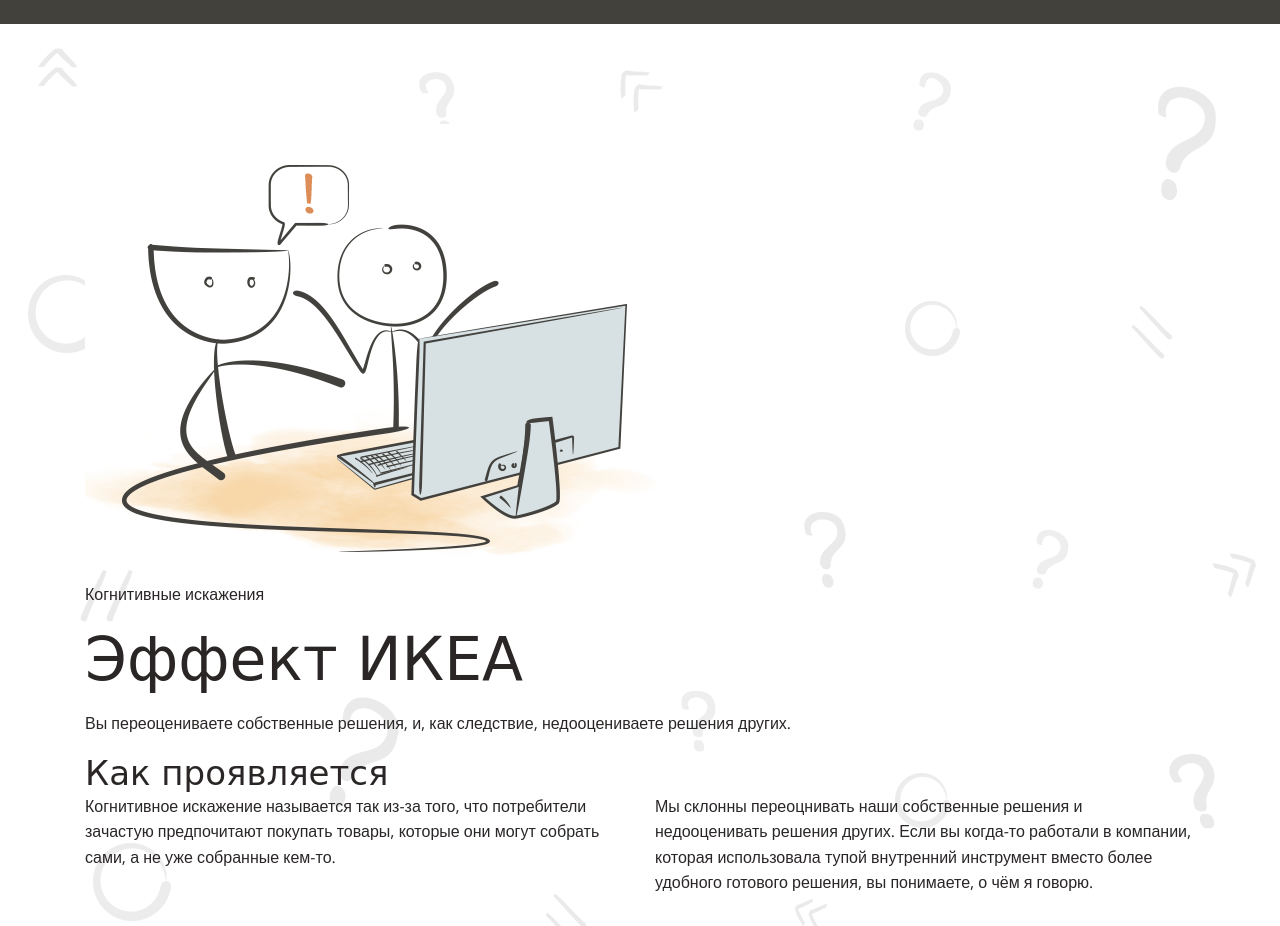
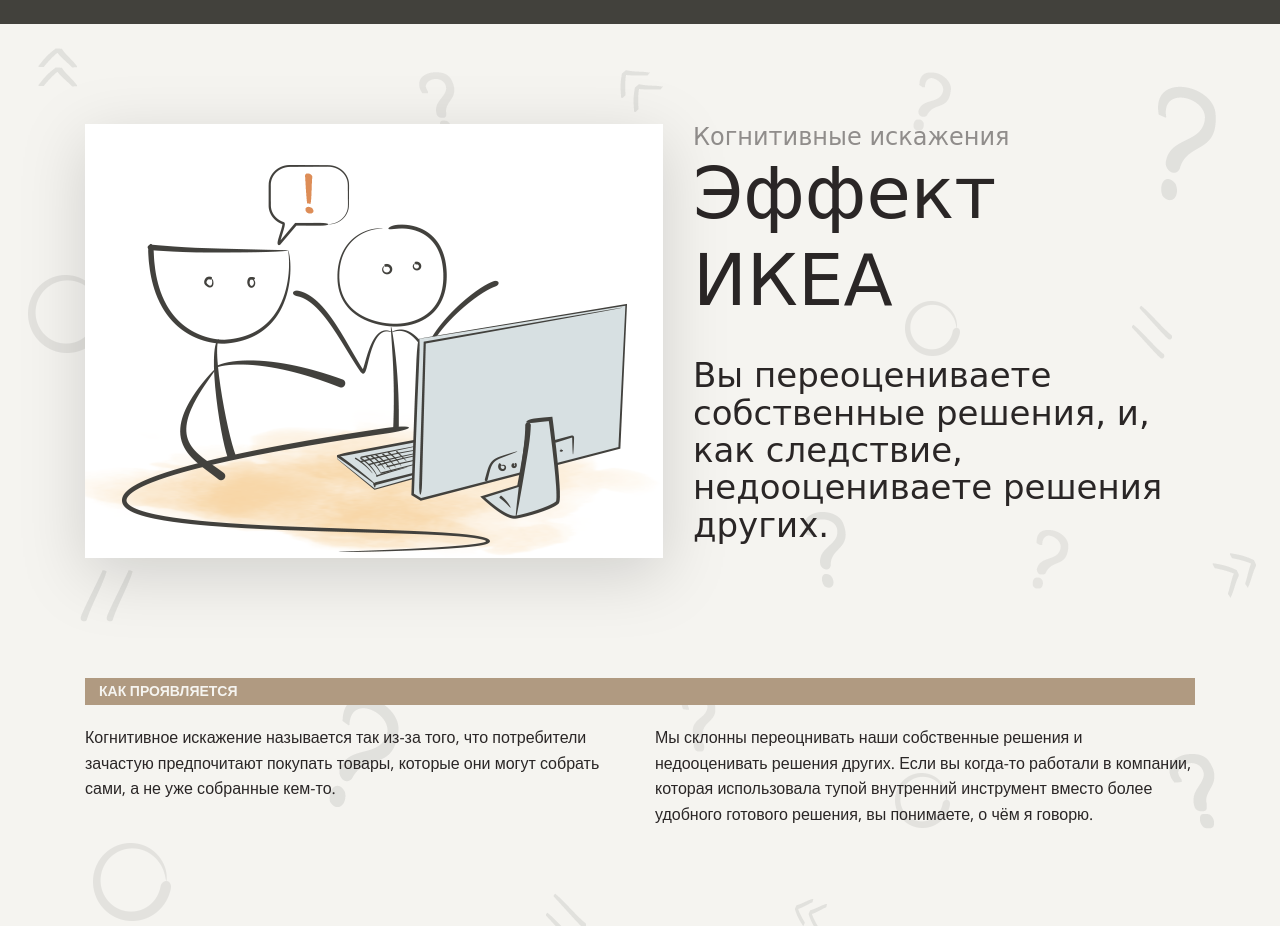
Before and after one commit to leinovladimir/layout-designer-project-lvl1, a website: page src/index.html in a window 1280 px wide. Shown: the part 2640-3566 px from the top of the page. Drawn offline with nearby package versions, Linux system fonts and the light colour scheme; a web font is replaced by a local one.

Commit message:
add ikea effect styels

```diff
--- a/src/index.html
+++ b/src/index.html
@@ -77,7 +77,7 @@
                         <p>Вы переоцениваете собственные решения, и, как следствие, недооцениваете решения других.</p>
                     </div>
                 </div>
-                <h3>Как проявляется</h3>
+                <h3 class="plank">Как проявляется</h3>
                 <div class="two-columns">
                     <p class="first-column">Когнитивное искажение называется так из-за того, что потребители зачастую предпочитают покупать товары, которые они могут собрать сами, а не уже собранные кем-то.</p>
                     <p>Мы склонны переоцнивать наши собственные решения и недооценивать решения других. Если вы когда-то работали в компании, которая использовала тупой внутренний инструмент вместо более удобного готового решения, вы понимаете, о чём я говорю.</p>
--- a/src/styles/style.css
+++ b/src/styles/style.css
@@ -200,5 +200,51 @@
 
 a.card:hover > * {
     color: var(--light);
+}
 
+section#ikea-effect {
+  background-color: var(--light);
 }
+.two-rows {
+  display: flex;
+  flex-direction: row;
+  gap: 30px;
+}
+
+.two-rows > .text {
+  font-family: 'Neucha', cursive;
+}
+
+.two-rows img {
+  filter: drop-shadow(0px 16px 32px rgba(0, 0, 0, 0.15));
+}
+
+.two-rows p.small {
+  font-size: 24px;
+  margin: 0;
+  color: var(--dark-50);
+}
+
+.two-rows h2 {
+  font-size: 72px;
+  margin-top: 0px;
+}
+
+.two-rows p {
+  font-size: 34px;
+  line-height: 1.1em;
+}
+
+section .plank {
+  display: block;
+  font-family: 'Open Sans', sans-serif;
+  font-size: 14px;
+  padding: 5px;
+  padding-left: 1em;
+  margin-top: 100px;
+  margin-bottom: 20px;
+  font-weight: 700;
+  background-color: var(--bown);
+  color: var(--light);
+  text-transform: uppercase;
+}
```
